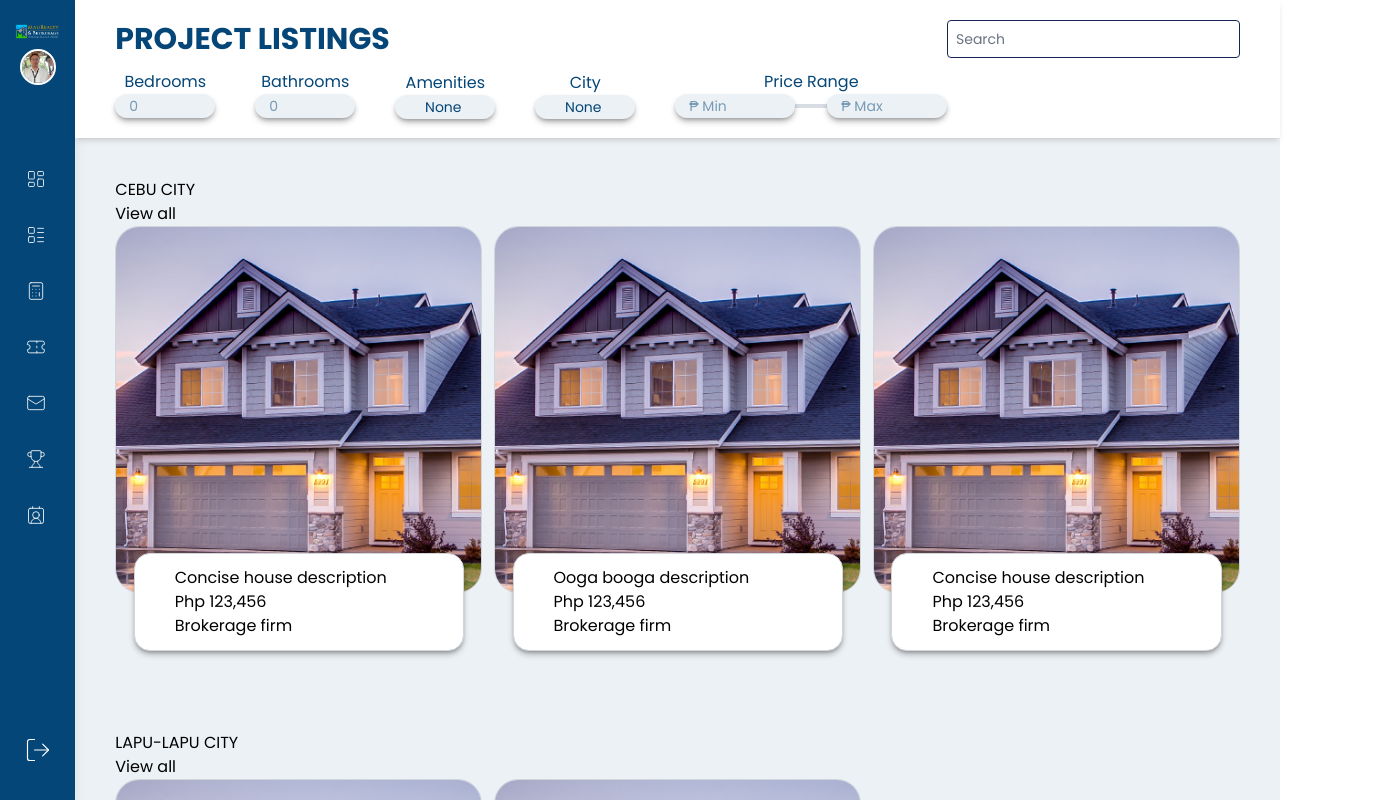
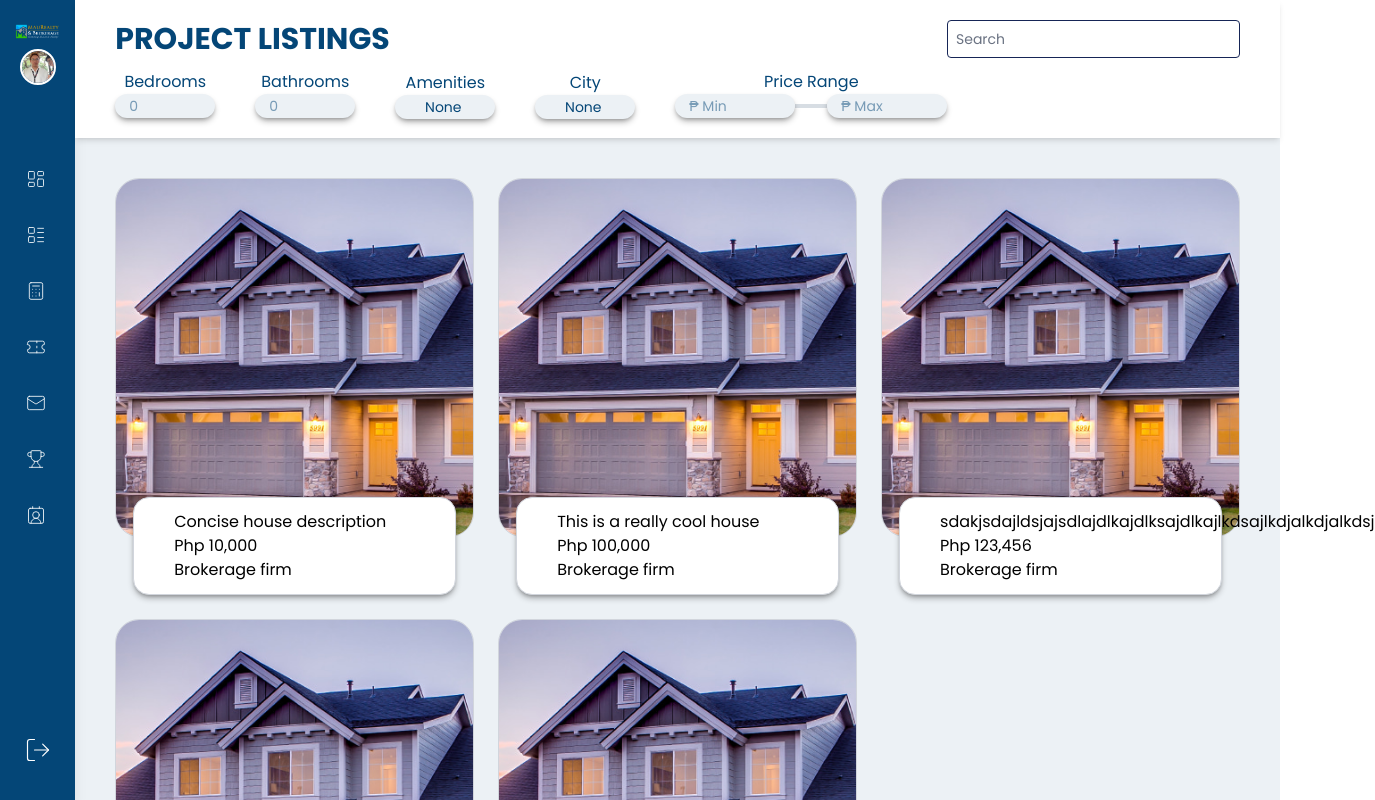
Before and after one commit to Wh4t-20/maurealty-agent-portal, a Vue app: page /listings in a window 1280 px wide. Shown: the top 800 px of the page, 1375 px wide, since content can reach past the window. Built offline with nearby package versions, Linux system fonts and the light colour scheme.

Commit message:
Fixed loadProperties function and adjusted property cards

```diff
--- a/src/assets/classes/listings.ts
+++ b/src/assets/classes/listings.ts
@@ -7,7 +7,7 @@ export interface Property {
     commission: number;
     location: string;
     description: string;
-    created_at: string;
+    created_at: Date;
     is_active: boolean;
 }
 
--- a/src/views/Listings.vue
+++ b/src/views/Listings.vue
@@ -44,16 +44,16 @@
     </header>
 
     <!-- Listings-->
-    <section class="p-10 city-section" v-for="(group, city) in groupedProperties" :key="city">
-        <div class="city-header">
-          <h2>{{ city.toUpperCase() }}</h2>
-          <a href="#" class="view-all">View all</a>
-        </div>
-
-        <div class="grid grid-cols-3 gap-3">
-            <PropertyCard v-for="property in group" :key="property.id" :details="property" class="flex flex-col items-center"/>
-        </div>
-      </section>
+    <section class="p-10">
+      <div class="grid grid-cols-1 md:grid-cols-2 lg:grid-cols-3 gap-6">
+        <PropertyCard
+          v-for="property in properties"
+          :key="property.listing_id"
+          :details="property"
+          class="flex flex-col items-center"
+        />
+      </div>
+    </section>
   </div>
 </template>
 
@@ -73,23 +73,24 @@ const Cities: string[] = ["None", "Cebu City", "Lapu-Lapu"]
 // Simulate backend data
 const loadProperties = () => {
   properties.value = [
-    { id: 1, location: 'Cebu City', description: 'Concise house description', price: 123456, status: 'active' },
-    { id: 2, location: 'Cebu City', description: 'Ooga booga description', price: 123456, status: 'active' },
-    { id: 3, location: 'Cebu City', description: 'Concise house description', price: 123456, status: 'active' },
-    { id: 4, location: 'Lapu-Lapu City', description: 'Concise house description', price: 123456, status: 'active' },
-    { id: 5, location: 'Lapu-Lapu City', description: 'Concise house description', price: 123456, status: 'active' },
+  /*
+    listing_id: number;
+    agent_id: number;
+    property_type: string;
+    price: number;
+    commission: number;
+    location: string;
+    description: string;
+    created_at: Date;
+    is_active: boolean;
+  */
+    { listing_id: 1, agent_id: 1, property_type: 'House And Lot', price: 10000, commission: 2000, location: 'Cebu City', description: 'Concise house description', created_at: new Date('2016-11-10T11:49:36'), is_active: true },
+    { listing_id: 2, agent_id: 1, property_type: 'Condominion', price: 100000, commission: 2000, location: 'Cebu City', description: 'This is a really cool house', created_at: new Date('2016-11-10T11:49:36'), is_active: true },
+    { listing_id: 3, agent_id: 2, property_type: 'Shawrty', price: 123456, commission: 2000, location: 'Cebu City', description: 'sdakjsdajldsjajsdlajdlkajdlksajdlkajlkdsajlkdjalkdjalkdsj', created_at: new Date('2016-11-10T11:49:36'), is_active: true },
+    { listing_id: 4, agent_id: 2, property_type: 'Memorial', price: 67697697, commission: 2000, location: 'Lapu-Lapu City', description: 'Concise house description', created_at: new Date('2016-11-10T11:49:36'), is_active: true },
+    { listing_id: 5, agent_id: 3, property_type: 'Lot', price: 10, commission: 2000, location: 'Lapu-Lapu City', description: 'I really like this house aw yeah', created_at: new Date('2016-11-10T11:49:36'), is_active: true },
   ]
 }
-
-// Group properties by city for display
-const groupedProperties = computed(() => {
-  const groups: Record<string, Property[]> = {}
-  properties.value.forEach((prop) => {
-    const list = groups[prop.location] || (groups[prop.location] = [])
-    list.push(prop)
-  })
-  return groups
-})
 
 onMounted(() => loadProperties())
 </script>
```
Also changed, not shown: 1 other file (tests, documents, lock files or other folders).
